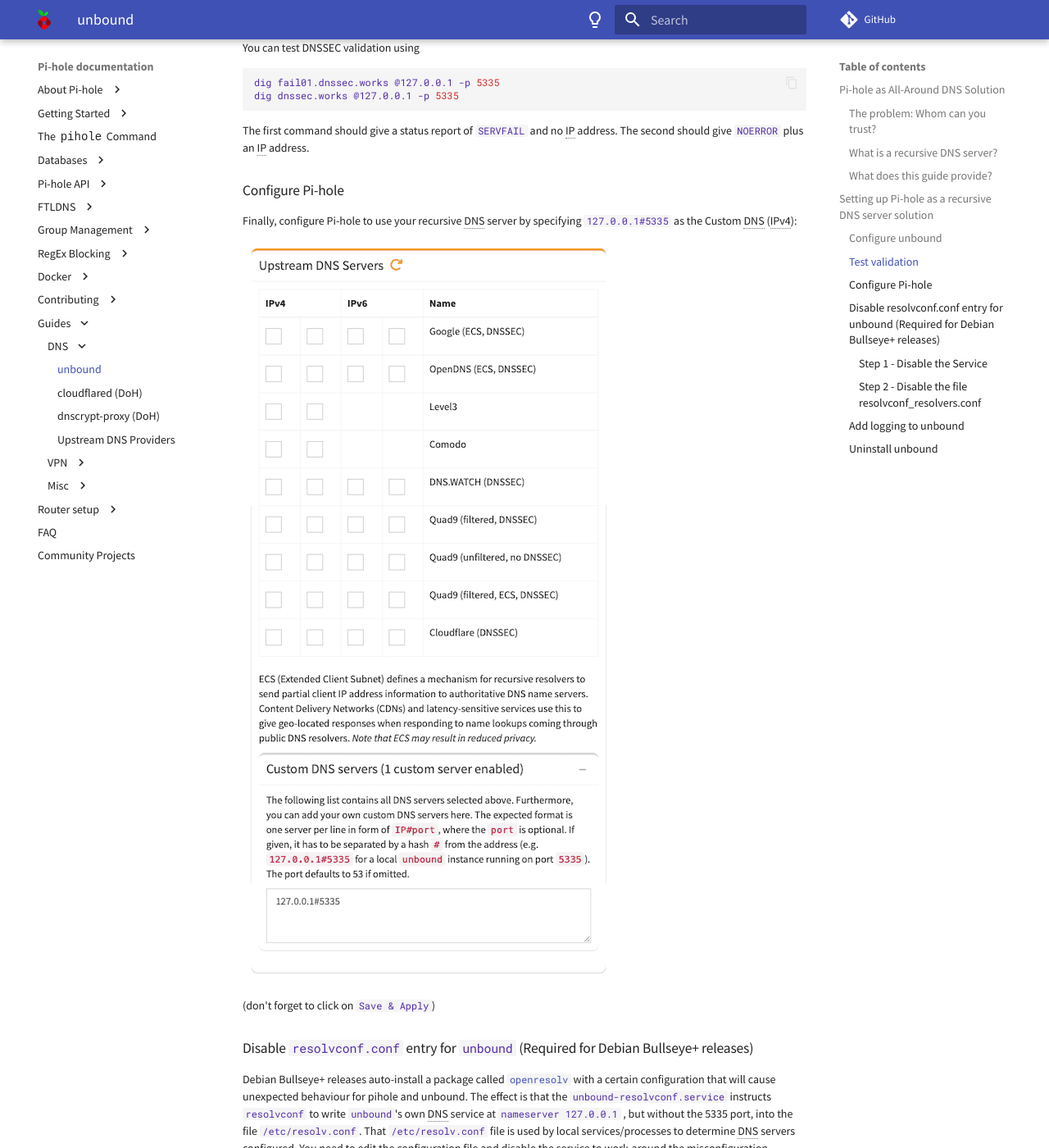
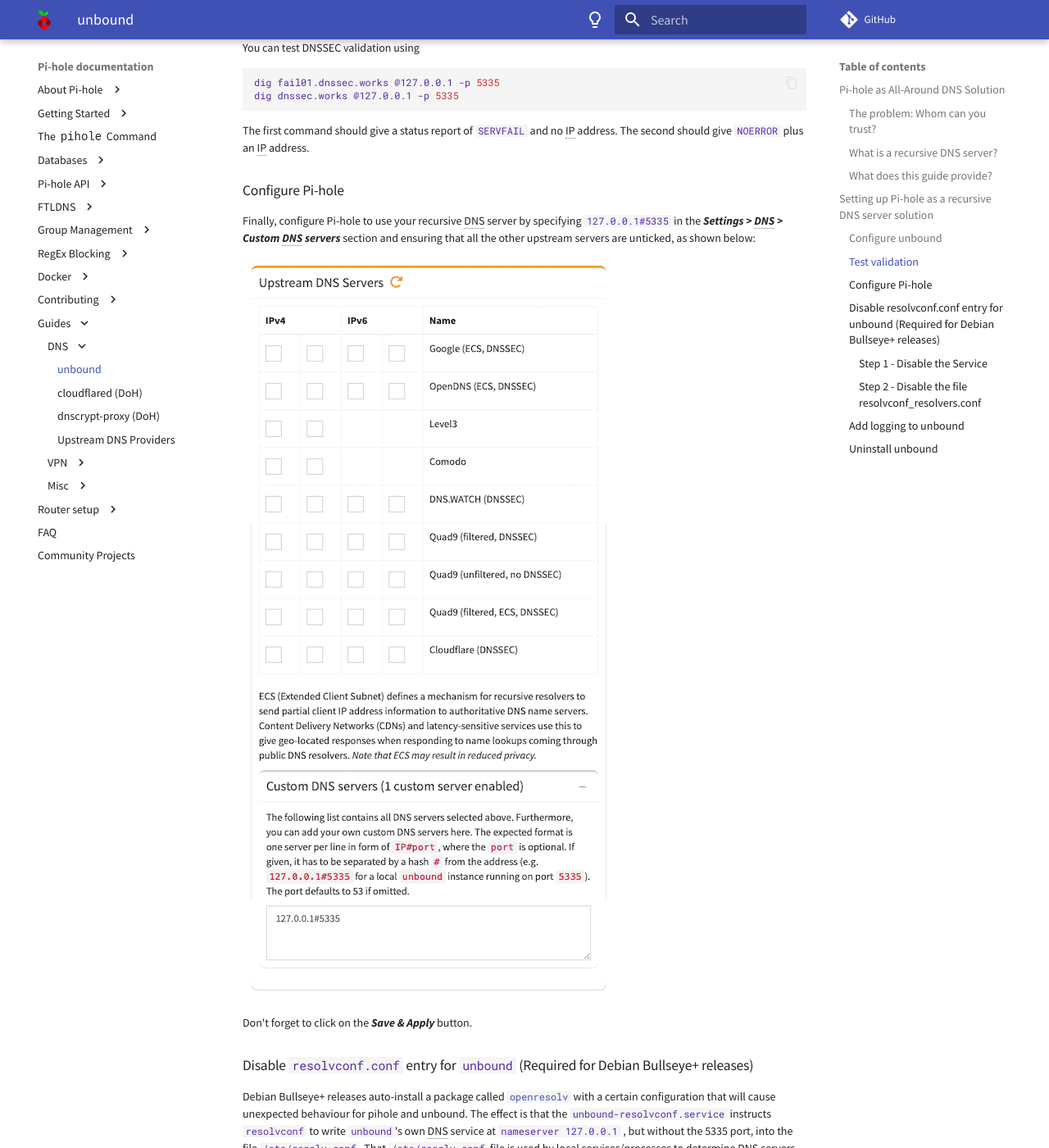
Before and after one commit to pi-hole/docs, an MkDocs documentation site: the page built from docs/guides/dns/unbound.md, in a window 1280 px wide and 1400 px high, scrolled down 3793 px. Shown: the whole window at 82% size. Built offline with MkDocs 1.6.1 and Material for MkDocs 9.7.7, drawn with Linux system fonts in a browser that asks for light colours; comment, search, counter and statistics services are not loaded.

Commit message:
Update unbound.md
Improved wording for V6, old wording referenced V5 UI

Signed-off-by: Chris L <github@holosys.co.uk>

```diff
--- a/docs/guides/dns/unbound.md
+++ b/docs/guides/dns/unbound.md
@@ -169,11 +169,11 @@
 
 ### Configure Pi-hole
 
-Finally, configure Pi-hole to use your recursive DNS server by specifying `127.0.0.1#5335` as the Custom DNS (IPv4):
+Finally, configure Pi-hole to use your recursive DNS server by specifying `127.0.0.1#5335` in the ***Settings > DNS > Custom DNS servers*** section and ensuring that all the other upstream servers are unticked, as shown below:
 
 ![Upstream DNS Servers Configuration](../../images/RecursiveResolver.png)
 
-(don't forget to click on `Save & Apply`)
+Don't forget to click on the ***Save & Apply*** button.
 
 ### Disable `resolvconf.conf` entry for `unbound` (Required for Debian Bullseye+ releases)
 
```
